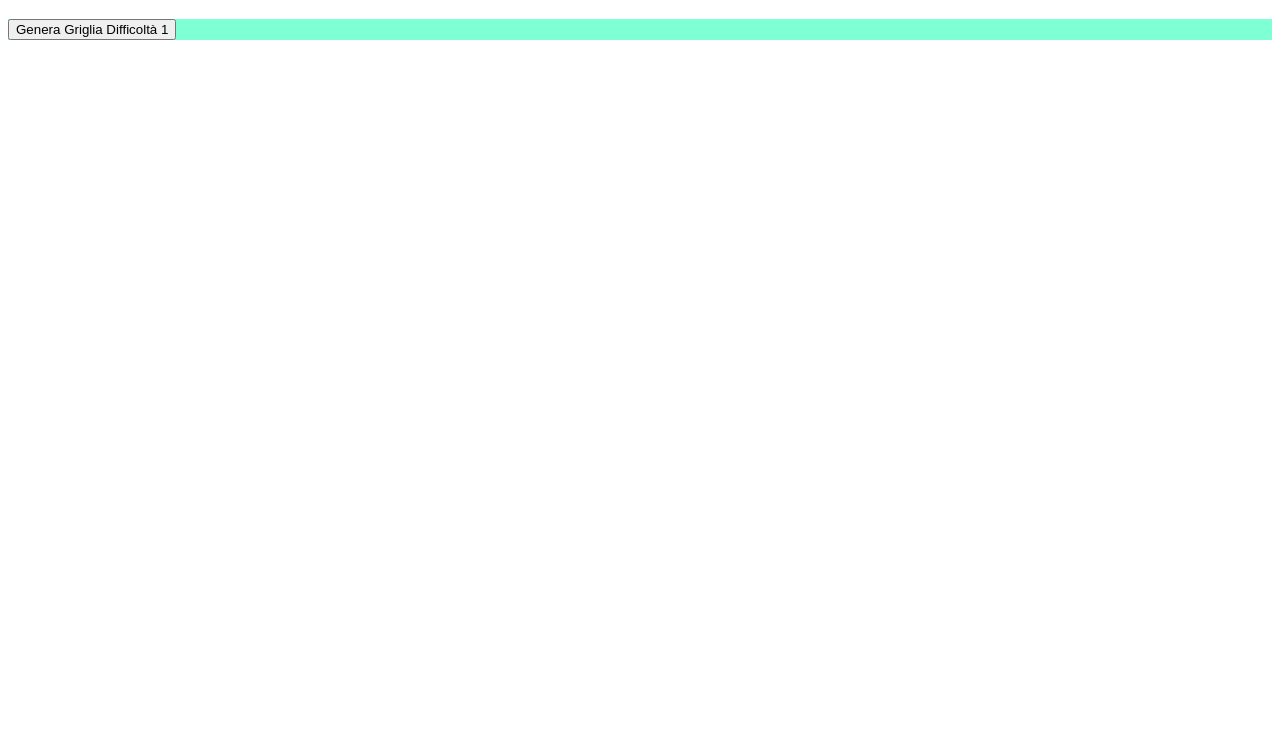
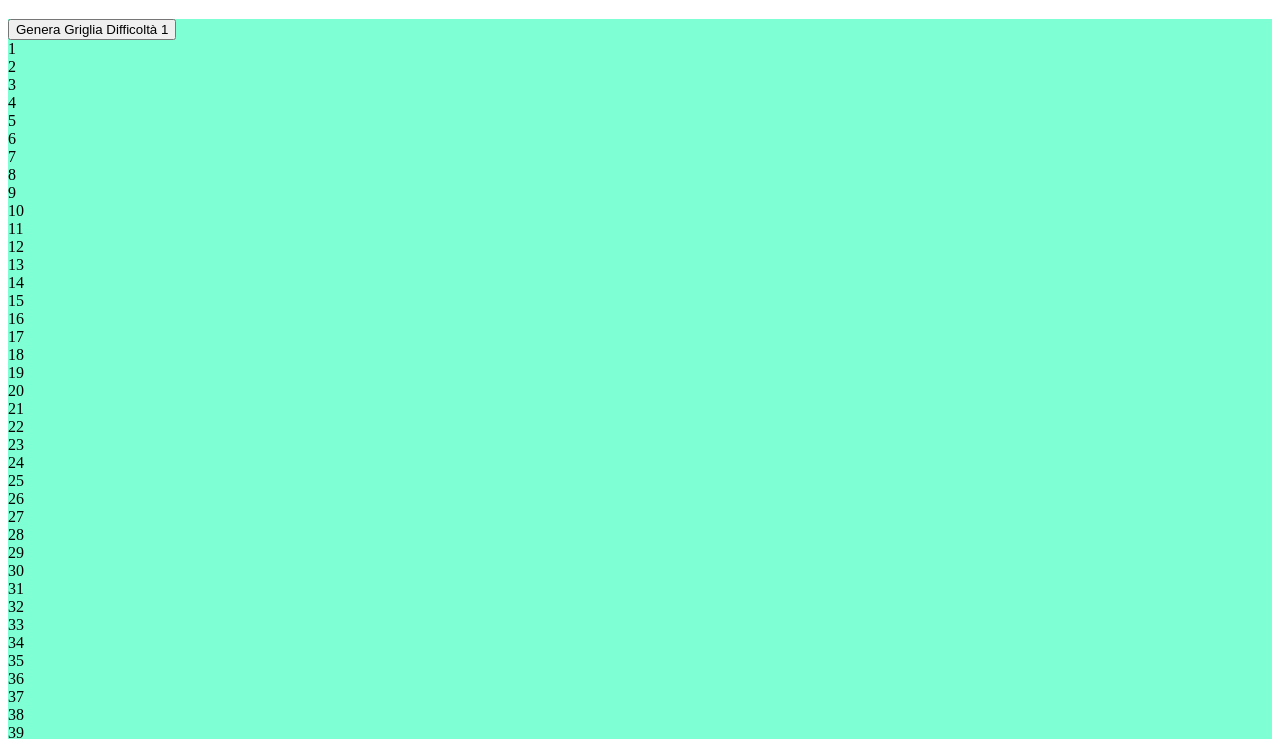
Before and after one commit to Lucaponz91/js-campominato-grid, a plain HTML site: page index.html in a window 1280 px wide. Both pictures are taken after a click on the button "Genera Griglia Difficoltà 1". Shown: the part 61-800 px from the top of the page. Drawn offline with Linux system fonts and the light colour scheme.

Commit message:
add 100 div

```diff
--- a/index.html
+++ b/index.html
@@ -13,7 +13,7 @@
     </header>
     <main>
         <button id="genera_griglia_easy"> Genera Griglia Difficoltà 1</button>
-        <div class="grid_container">
+        <div id="grid_container">
 
         </div>
     </main>
--- a/js/app.js
+++ b/js/app.js
@@ -12,7 +12,7 @@ buttonElement.addEventListener('click', function(){
     div.innerHTML = i + 1
     console.log(div)
     // inserisco il div creato nel div "grid"
-    // gridEl.append(div)
+    gridEl.append(div)
     }
 }
 )
```
